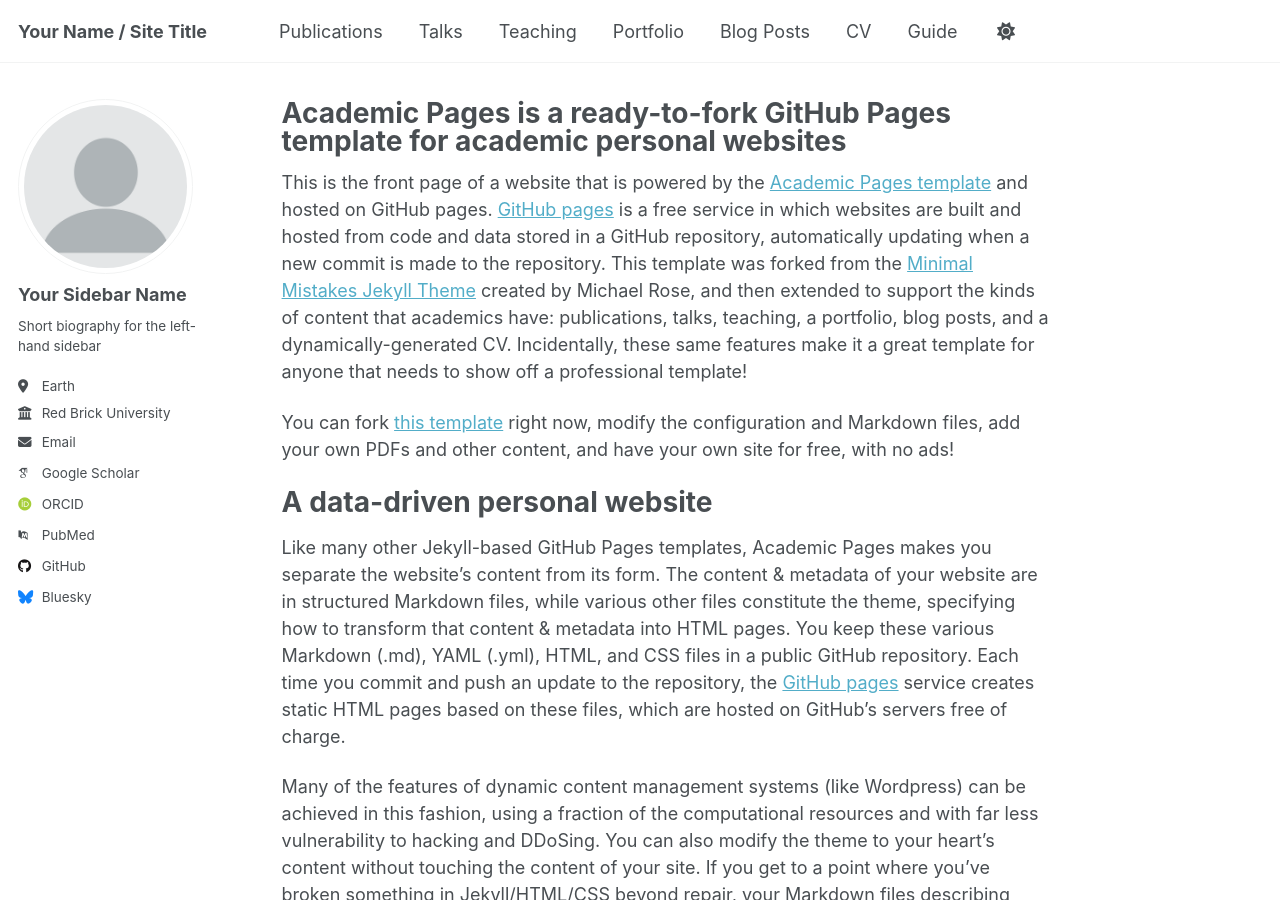
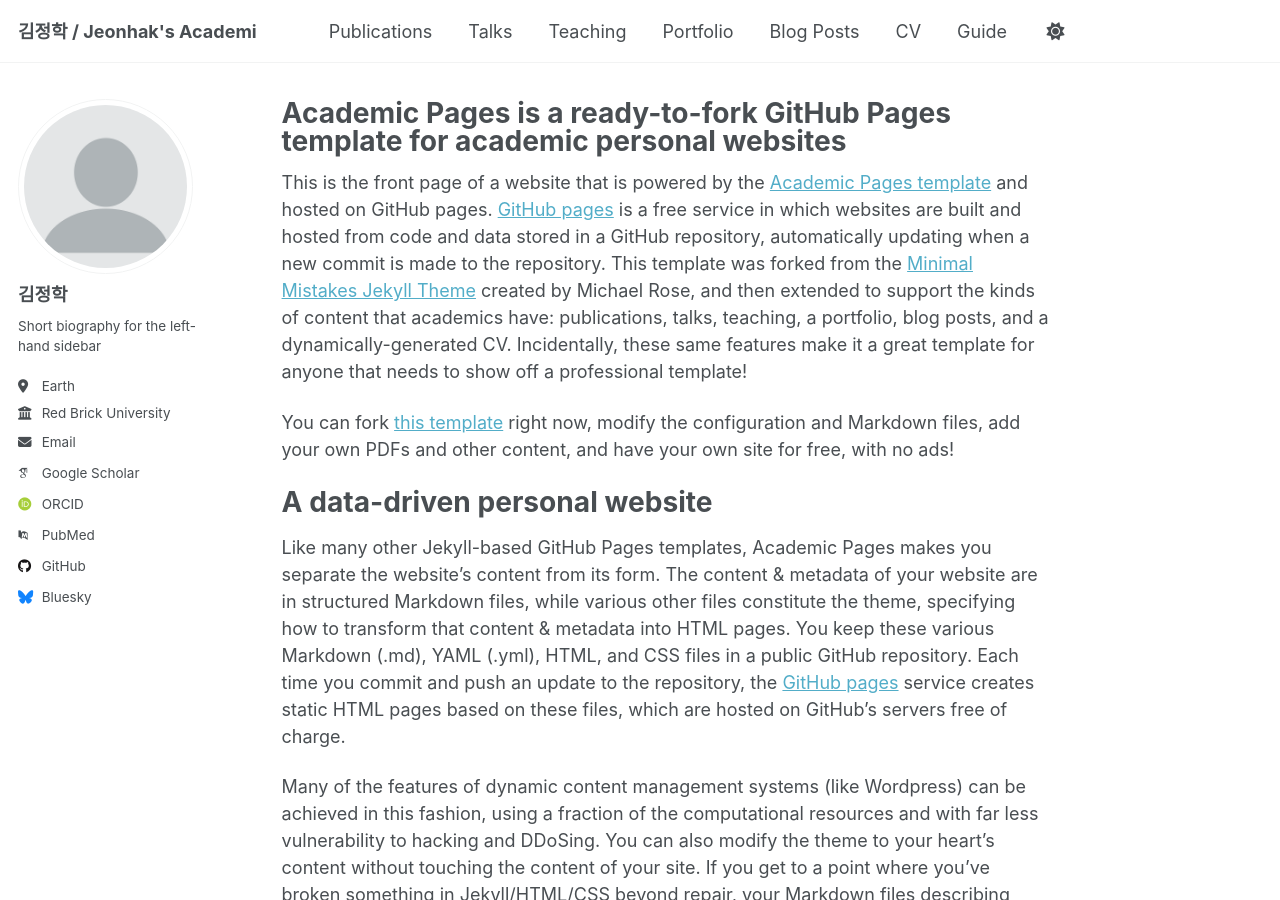
Before and after one commit to wjdgkr3386/wjdgkr3386.github.io, a Jekyll site: the page built from _pages/about.md, in a window 1280 px wide and 900 px high. Built offline with Jekyll 4.4.1, drawn with Linux system fonts in a browser that asks for light colours; some web fonts are replaced; a script that is not in the unit is left out.

Commit message:
Update site title and name

```diff
--- a/_config.yml
+++ b/_config.yml
@@ -9,7 +9,7 @@
 # Basic Site Settings
 locale                   : "en-US"
 site_theme               : "default" # Currently available options are "default", "air"
-title                    : "Your Name / Site Title"
+title                    : "김정학 / Jeonhak's Academi"
 title_separator          : "-"
 name                     : &name "Your Name"
 description              : &description "personal description"
@@ -23,7 +23,7 @@
 author:
   # Biographic information
   avatar           : "profile.png"
-  name             : "Your Sidebar Name"
+  name             : "김정학"
   pronouns         : # example: "she/her"
   bio              : "Short biography for the left-hand sidebar"
   location         : "Earth"
```
